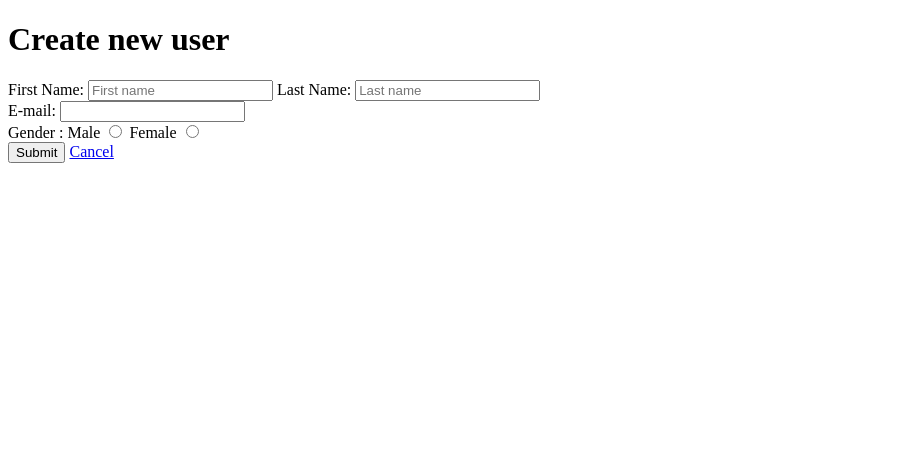
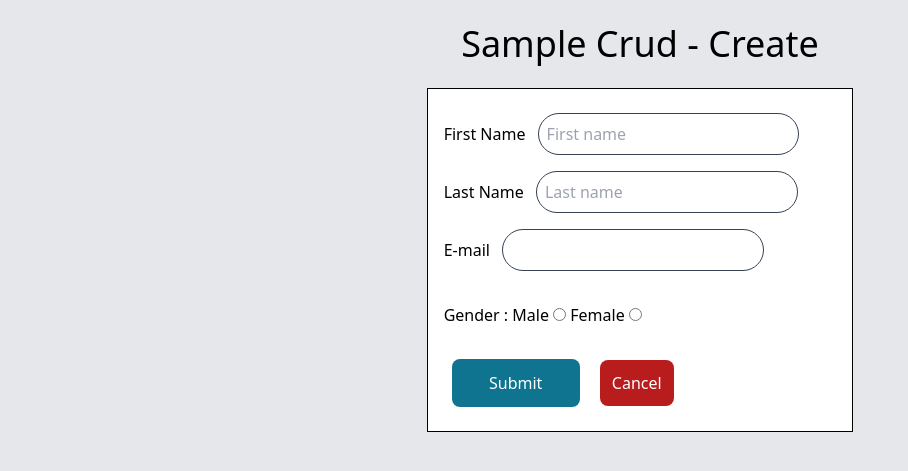
Before and after one commit to chrisonam/Sample_Crud_php_mysql, a PHP site: page /pages/create_user.php in a window 1280 px wide. Shown: the top 471 px of the page, without its empty margins (0-908 px from the left). Run offline with PHP 8.4, Linux system fonts and the light colour scheme; some libraries are stand-ins or nearby versions.

Commit message:
Designing create page

```diff
--- a/pages/create_user.php
+++ b/pages/create_user.php
@@ -24,44 +24,34 @@
     }
  }
 
-
-
+ include "../assets/header.php";
 ?>
 
 
-<!DOCTYPE html>
-<html lang="en">
-<head>
-    <meta charset="UTF-8">
-    <meta http-equiv="X-UA-Compatible" content="IE=edge">
-    <meta name="viewport" content="width=device-width, initial-scale=1.0">
-    <title>Document</title>
-</head>
-<body>
 
+   <div class="my-6 mx-auto w-2/6 ">
+     <h1 class="my-6 text-center text-4xl"> Sample Crud - Create </h1>
 
-   <div>
-     <h1> Create new user</h1>
-   </div>
+     <div class="w-full bg-white p-4 text-justify border-black border ">
    <form action="" method="post">
-    <label for="firstname">First Name:</label>
-    <input type="text" name="firstname" placeholder="First name" require>
-    <label for="lastname">Last Name:</label>
-    <input type="text" name="lastname" placeholder="Last name" require> <br>
-    <label for="email">E-mail:</label>
-    <input type="email" name="email" id="email" require>
+    <label for="firstname">First Name</label>
+    <input class=" border border-gray-700 w-2/3 rounded-full p-2 m-2" type="text" name="firstname" placeholder="First name" require>
     <br>
+    <label for="lastname">Last Name </label>
+    <input class=" border border-gray-700 w-2/3 rounded-full p-2 m-2" type="text" name="lastname" placeholder="Last name" require> <br>
+    <label for="email">E-mail          </label>
+    <input class=" border border-gray-700 w-2/3 rounded-full p-2 m-2" type="email" name="email" id="email" require>
+    <br> <br>
     <label> Gender : </label>
      <label for="male">Male</label>
      <input type="radio" name="gender" id="male" value="male">
-
      <label for="female">Female</label>
      <input type="radio" name="gender" id="female" value="female"><br>
-
-     <button type="submit" name="submit"> Submit</button>
-     <a href="../index.php"> Cancel </a>
+     <br>
+     <button class="rounded-lg bg-cyan-700 m-2 w-32 p-3 text-white"type="submit" name="submit"> Submit</button>
+     <a class="rounded-lg bg-red-700 m-2 w-32 p-3 text-white" href="../index.php"> Cancel </a>
 
    </form>
+   </div>
 
-</body>
-</html>
+   </div>
```
Also changed, not shown: pages/edit.php (+1 -9 lines).
